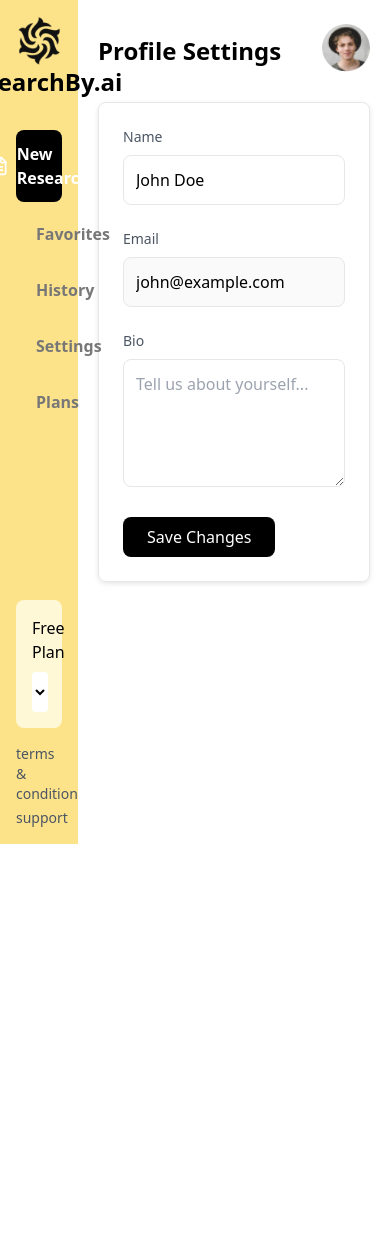
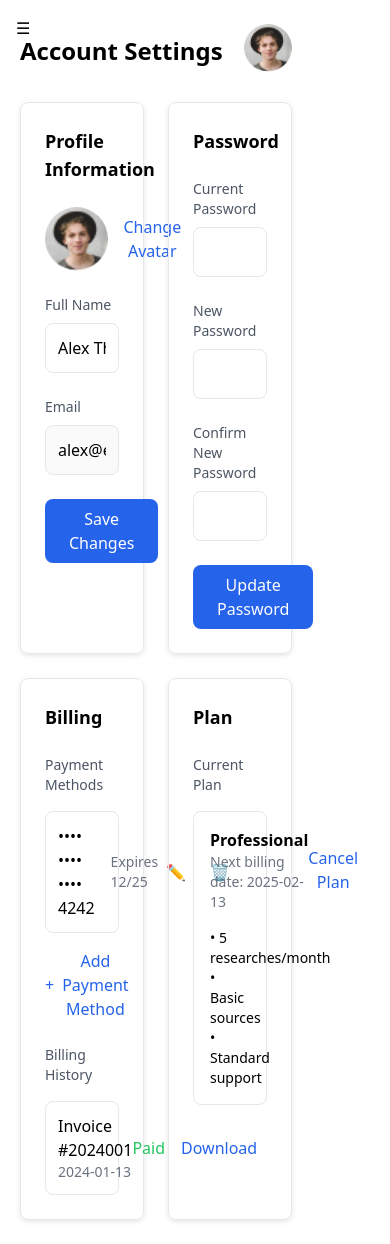
Before and after one commit to Anuran12/ResearchBy, a Next.js app: page /research/profile in a window 390 px wide. Before the commit the page ends 844 px from the top, so only its background shows below. Built offline with nearby package versions, Linux system fonts and the light colour scheme.

Commit message:
responsive

```diff
--- a/app/research/layout.tsx
+++ b/app/research/layout.tsx
@@ -30,8 +30,8 @@ export default function RootLayout({
       >
         <Sidebar />
         <main className="flex">
-          <div className="w-[20%]"></div>
-          {children}
+          <div className="hidden lg:block lg:w-[20%]"></div>
+          <div className="w-full lg:w-[80%]">{children}</div>
         </main>
       </body>
     </html>
--- a/app/research/page.tsx
+++ b/app/research/page.tsx
@@ -1,10 +1,13 @@
+"use client";
 import AvatarDropdown from "@/components/AvatarDropdown";
+import { useState } from "react";
 
 export default function NewResearch() {
+  const [isProf, setIsProf] = useState(false);
   return (
-    <div className="w-[80%] py-6 px-5 flex flex-col gap-8">
+    <div className="w-full lg:w-[80%] py-4 lg:py-6 px-4 lg:px-5 flex flex-col gap-6 lg:gap-8">
       <div className="flex justify-between items-center w-full">
-        <h1 className="text-2xl font-bold">Research Document Generator</h1>
+        <h1 className="text-xl lg:text-2xl font-bold">Research Document Generator</h1>
         <AvatarDropdown />
       </div>
       <div className="relative">
@@ -71,9 +74,18 @@ export default function NewResearch() {
             </div>
           </div>
           <div className="flex items-center gap-4">
-            <div className="w-12 h-6 bg-gray-200 rounded-full">
-              <div className="w-6 h-6 bg-white rounded-full shadow"></div>
-            </div>
+            <button
+              onClick={() => setIsProf(!isProf)}
+              className={`w-12 h-6 rounded-full p-1 transition-colors duration-200 ease-in-out ${
+                isProf ? "bg-black" : "bg-gray-200"
+              }`}
+            >
+              <div
+                className={`w-4 h-4 rounded-full bg-white transition-transform duration-200 ease-in-out ${
+                  isProf ? "translate-x-6" : "translate-x-0"
+                }`}
+              />
+            </button>
             <div className="w-6 h-6">
               <svg
                 width="35"
@@ -97,7 +109,7 @@ export default function NewResearch() {
       {/* Research Settings Section */}
       <div className="border rounded-lg p-6 shadow-custom-1 hover:shadow-custom-2">
         <h2 className="text-lg font-semibold mb-6">Research Settings</h2>
-        <div className="grid grid-cols-3 gap-8">
+        <div className="grid grid-cols-1 lg:grid-cols-3 gap-4 lg:gap-8">
           <div>
             <label className="block text-sm text-gray-600 mb-2">
               Word count
--- a/app/research/profile/page.tsx
+++ b/app/research/profile/page.tsx
@@ -1,29 +1,53 @@
 "use client";
 import { useState } from "react";
+import Image from "next/image";
 import AvatarDropdown from "@/components/AvatarDropdown";
+import Avatar from "@/assets/avatar.png";
 
 export default function Profile() {
-  const [name, setName] = useState("John Doe");
-  const [email, setEmail] = useState("john@example.com");
-  const [bio, setBio] = useState("");
+  const [name, setName] = useState("Alex Thompson");
+  const [email, setEmail] = useState("alex@example.com");
+  const [currentPassword, setCurrentPassword] = useState("");
+  const [newPassword, setNewPassword] = useState("");
+  const [confirmPassword, setConfirmPassword] = useState("");
 
-  const handleSubmit = (e: React.FormEvent) => {
+  const handleProfileSubmit = (e: React.FormEvent) => {
     e.preventDefault();
     // Handle profile update logic here
-    console.log("Profile updated");
+  };
+
+  const handlePasswordSubmit = (e: React.FormEvent) => {
+    e.preventDefault();
+    // Handle password update logic here
   };
 
   return (
     <div className="w-[80%] py-6 px-5 flex flex-col gap-6">
       <div className="flex justify-between items-center w-full">
-        <h1 className="text-2xl font-bold">Profile Settings</h1>
+        <h1 className="text-2xl font-bold">Account Settings</h1>
         <AvatarDropdown />
       </div>
 
+      <div className="grid grid-cols-2 gap-6">
+        {/* Profile Information */}
         <div className="border rounded-lg p-6 shadow-custom-1">
-        <form onSubmit={handleSubmit} className="space-y-6">
+          <h2 className="text-lg font-semibold mb-6">Profile Information</h2>
+          <form onSubmit={handleProfileSubmit} className="space-y-6">
+            <div className="flex items-center gap-4 mb-6">
+              <Image
+                src={Avatar}
+                alt="avatar"
+                className="w-16 h-16 rounded-full"
+              />
+              <button className="text-blue-600 hover:underline">
+                Change Avatar
+              </button>
+            </div>
+
             <div>
-            <label className="block text-sm text-gray-600 mb-2">Name</label>
+              <label className="block text-sm text-gray-600 mb-2">
+                Full Name
+              </label>
               <input
                 type="text"
                 value={name}
@@ -43,23 +67,130 @@ export default function Profile() {
               />
             </div>
 
+            <button
+              type="submit"
+              className="bg-blue-600 text-white px-6 py-2 rounded-lg hover:bg-blue-700"
+            >
+              Save Changes
+            </button>
+          </form>
+        </div>
+
+        {/* Password Section */}
+        <div className="border rounded-lg p-6 shadow-custom-1">
+          <h2 className="text-lg font-semibold mb-6">Password</h2>
+          <form onSubmit={handlePasswordSubmit} className="space-y-6">
             <div>
-            <label className="block text-sm text-gray-600 mb-2">Bio</label>
-            <textarea
-              value={bio}
-              onChange={(e) => setBio(e.target.value)}
-              className="w-full p-3 border rounded-lg h-32"
-              placeholder="Tell us about yourself..."
+              <label className="block text-sm text-gray-600 mb-2">
+                Current Password
+              </label>
+              <input
+                type="password"
+                value={currentPassword}
+                onChange={(e) => setCurrentPassword(e.target.value)}
+                className="w-full p-3 border rounded-lg"
+              />
+            </div>
+
+            <div>
+              <label className="block text-sm text-gray-600 mb-2">
+                New Password
+              </label>
+              <input
+                type="password"
+                value={newPassword}
+                onChange={(e) => setNewPassword(e.target.value)}
+                className="w-full p-3 border rounded-lg"
+              />
+            </div>
+
+            <div>
+              <label className="block text-sm text-gray-600 mb-2">
+                Confirm New Password
+              </label>
+              <input
+                type="password"
+                value={confirmPassword}
+                onChange={(e) => setConfirmPassword(e.target.value)}
+                className="w-full p-3 border rounded-lg"
               />
             </div>
 
             <button
               type="submit"
-            className="bg-black text-white px-6 py-2 rounded-lg hover:bg-gray-800"
+              className="bg-blue-600 text-white px-6 py-2 rounded-lg hover:bg-blue-700"
             >
-            Save Changes
+              Update Password
             </button>
           </form>
+        </div>
+
+        {/* Billing Section */}
+        <div className="border rounded-lg p-6 shadow-custom-1">
+          <h2 className="text-lg font-semibold mb-6">Billing</h2>
+          <div className="space-y-6">
+            <div>
+              <h3 className="text-sm text-gray-600 mb-4">Payment Methods</h3>
+              <div className="flex items-center justify-between p-3 border rounded-lg mb-4">
+                <div className="flex items-center gap-4">
+                  <span>•••• •••• •••• 4242</span>
+                  <span className="text-sm text-gray-500">Expires 12/25</span>
+                </div>
+                <div className="flex gap-2">
+                  <button className="p-2 hover:bg-gray-100 rounded">✏️</button>
+                  <button className="p-2 hover:bg-gray-100 rounded">🗑️</button>
+                </div>
+              </div>
+              <button className="flex items-center gap-2 text-blue-600 hover:underline">
+                <span>+</span> Add Payment Method
+              </button>
+            </div>
+
+            <div>
+              <h3 className="text-sm text-gray-600 mb-4">Billing History</h3>
+              <div className="flex items-center justify-between p-3 border rounded-lg">
+                <div>
+                  <div>Invoice #2024001</div>
+                  <div className="text-sm text-gray-500">2024-01-13</div>
+                </div>
+                <div className="flex items-center gap-4">
+                  <span className="text-green-500">Paid</span>
+                  <button className="text-blue-600 hover:underline">
+                    Download
+                  </button>
+                </div>
+              </div>
+            </div>
+          </div>
+        </div>
+
+        {/* Plan Section */}
+        <div className="border rounded-lg p-6 shadow-custom-1">
+          <h2 className="text-lg font-semibold mb-6">Plan</h2>
+          <div className="space-y-6">
+            <div>
+              <h3 className="text-sm text-gray-600 mb-4">Current Plan</h3>
+              <div className="border rounded-lg p-4">
+                <div className="flex justify-between items-center mb-4">
+                  <div>
+                    <h4 className="font-semibold">Professional</h4>
+                    <p className="text-sm text-gray-500">
+                      Next billing date: 2025-02-13
+                    </p>
+                  </div>
+                  <button className="text-blue-600 hover:underline">
+                    Cancel Plan
+                  </button>
+                </div>
+                <div className="text-sm">
+                  <div>• 5 researches/month</div>
+                  <div>• Basic sources</div>
+                  <div>• Standard support</div>
+                </div>
+              </div>
+            </div>
+          </div>
+        </div>
       </div>
     </div>
   );
--- a/components/Contact.tsx
+++ b/components/Contact.tsx
@@ -14,10 +14,10 @@ function Contact() {
     // Handle form submission logic here
   };
   return (
-    <div className="w-full flex flex-col items-center justify-center px-[7vw] py-[4vw]">
-      <h1 className="text-[3vw] font-bold">Contact Us</h1>
-      <div className="w-full shadow-lg p-5 flex rounded-lg">
-        <div className="w-[40%] bg-[#011C2B] p-8 rounded-xl flex flex-col gap-20">
+    <div className="w-full flex flex-col items-center justify-center px-4 lg:px-[7vw] py-8 lg:py-[4vw]">
+      <h1 className="text-3xl lg:text-[3vw] font-bold mb-6">Contact Us</h1>
+      <div className="w-full shadow-lg p-4 lg:p-5 flex flex-col lg:flex-row rounded-lg">
+        <div className="w-full lg:w-[40%] bg-[#011C2B] p-6 lg:p-8 rounded-xl flex flex-col gap-10 lg:gap-20 mb-6 lg:mb-0">
           <div>
             <h1 className="text-white text-[2.2vw] font-semibold">
               Contact Information
@@ -124,7 +124,7 @@ function Contact() {
             </div>
           </div>
         </div>
-        <div className="w-[60%] p-8 bg-white rounded-xl">
+        <div className="w-full lg:w-[60%] p-4 lg:p-8 bg-white rounded-xl">
           <form onSubmit={handleSubmit} className="flex flex-col gap-8">
             <div className="flex gap-4">
               <div className="flex flex-col w-full">
--- a/components/Header.tsx
+++ b/components/Header.tsx
@@ -1,19 +1,40 @@
+"use client";
 import Image from "next/image";
-import React from "react";
+import React, { useState } from "react";
 import Logo from "@/assets/logo.png";
 import Link from "next/link";
 
 function Header() {
+  const [isMobileMenuOpen, setIsMobileMenuOpen] = useState(false);
+
   return (
-    <div className="flex w-full items-center justify-between px-[5vw] py-4">
-      <div className="flex items-center gap-10">
+    <div className="flex w-full items-center justify-between px-4 lg:px-[5vw] py-4">
+      <div className="flex items-center gap-4 lg:gap-10">
         <div className="flex items-center gap-2">
           <Image src={Logo} alt="logo" width={40} height={40} />
-          <h1 className="text-[1.2vw] font-bold">ResearchBy.ai</h1>
+          <h1 className="text-lg lg:text-[1.2vw] font-bold">ResearchBy.ai</h1>
         </div>
-        <div className="flex gap-10">
+
+        {/* Mobile menu button */}
+        <button
+          className="lg:hidden"
+          onClick={() => setIsMobileMenuOpen(!isMobileMenuOpen)}
+        >
+          ☰
+        </button>
+
+        {/* Navigation links */}
+        <div
+          className={`
+          fixed top-0 left-0 w-full h-screen bg-white p-4 lg:p-0
+          lg:static lg:h-auto lg:bg-transparent
+          transform transition-transform duration-300 ease-in-out
+          ${isMobileMenuOpen ? "translate-x-0" : "-translate-x-full"}
+          lg:translate-x-0 lg:flex lg:gap-10
+        `}
+        >
           <Link
-            className="text-[0.9vw] font-semibold hover:text-[#F9DD4D]"
+            className="block py-2 lg:py-0 text-base lg:text-[0.9vw] font-semibold hover:text-[#F9DD4D]"
             href="/home"
           >
             Home
@@ -38,7 +59,9 @@ function Header() {
           </Link>
         </div>
       </div>
-      <div className="flex items-center gap-5">
+
+      {/* Auth buttons */}
+      <div className="hidden lg:flex items-center gap-5">
         <Link
           className="text-[0.9vw] font-semibold hover:text-[#F9DD4D]"
           href={"/login"}
--- a/components/Hero.tsx
+++ b/components/Hero.tsx
@@ -5,24 +5,17 @@ import Image from "next/image";
 
 function Hero() {
   return (
-    <div className="flex flex-col items-center justify-start h-[110vh] relative">
-      <div className="flex flex-col items-center gap-5 pt-[7vw]">
-        <h1 className="text-[5.5vw] font-bold leading-7">
+    <div className="flex flex-col items-center justify-start min-h-screen lg:h-[110vh] relative px-4 lg:px-0">
+      <div className="flex flex-col items-center gap-5 pt-[10vh] lg:pt-[7vw] text-center">
+        <h1 className="text-4xl lg:text-[5.5vw] font-bold leading-tight">
           Research Powered by
         </h1>
-        <h1 className="text-[5.5vw] font-bold bg-gradient-to-l from-[#F9DD4D] to-[#FCE38A] text-transparent bg-clip-text">
+        <h1 className="text-4xl lg:text-[5.5vw] font-bold bg-gradient-to-l from-[#F9DD4D] to-[#FCE38A] text-transparent bg-clip-text">
           AI Intelligence
         </h1>
-        <p className="text-[1.2vw] text-[#5F5F5F] text-center">
-          Generate comprehensive research documents in minutes. Powered by
-          advanced AI and professional networks.
+        <p className="text-base lg:text-[1.2vw] text-[#5F5F5F] text-center max-w-[90%] lg:max-w-none">
+          Generate comprehensive research documents in minutes.
         </p>
-        <Link
-          className="bg-gradient-to-t from-[#F9DD4D] to-[#FCE38A] px-5 py-2.5 text-white font-semibold rounded-full text-[0.9vw]"
-          href={"/signup"}
-        >
-          Start for free
-        </Link>
       </div>
       <Image
         src={Herobg}
--- a/components/Sidebar.tsx
+++ b/components/Sidebar.tsx
@@ -1,5 +1,5 @@
 "use client";
-import React from "react";
+import React, { useState } from "react";
 import Link from "next/link";
 import Image from "next/image";
 import Logo from "@/assets/logo.png";
@@ -8,9 +8,27 @@ import { usePathname } from "next/navigation";
 
 function Sidebar() {
   const pathname = usePathname();
+  const [isMobileMenuOpen, setIsMobileMenuOpen] = useState(false);
 
   return (
-    <div className="fixed left-0 top-0 h-screen w-[20%] bg-[#FCE38A] p-4 flex flex-col">
+    <>
+      {/* Mobile Menu Button */}
+      <button
+        onClick={() => setIsMobileMenuOpen(!isMobileMenuOpen)}
+        className="fixed top-4 left-4 z-50 lg:hidden"
+      >
+        {isMobileMenuOpen ? "✕" : "☰"}
+      </button>
+
+      <div
+        className={`
+        fixed left-0 top-0 h-screen bg-[#FCE38A] p-4 flex flex-col
+        transition-transform duration-300 ease-in-out
+        lg:w-[20%] lg:transform-none
+        ${isMobileMenuOpen ? "w-[80%]" : "-translate-x-full"}
+        z-40
+      `}
+      >
         {/* Logo section */}
         <div className="flex flex-col justify-center items-center mb-8">
           <Image src={Logo} alt="logo" width={60} height={60} />
@@ -96,7 +114,9 @@ function Sidebar() {
             </svg>
             <span
               className={`font-semibold ${
-              pathname === "/research/history" ? "text-black" : "text-[#777777]"
+                pathname === "/research/history"
+                  ? "text-black"
+                  : "text-[#777777]"
               }`}
             >
               History
@@ -200,6 +220,7 @@ function Sidebar() {
           </div>
         </div>
       </div>
+    </>
   );
 }
 
```
Lines whose indentation alone changed are shown as unchanged.
